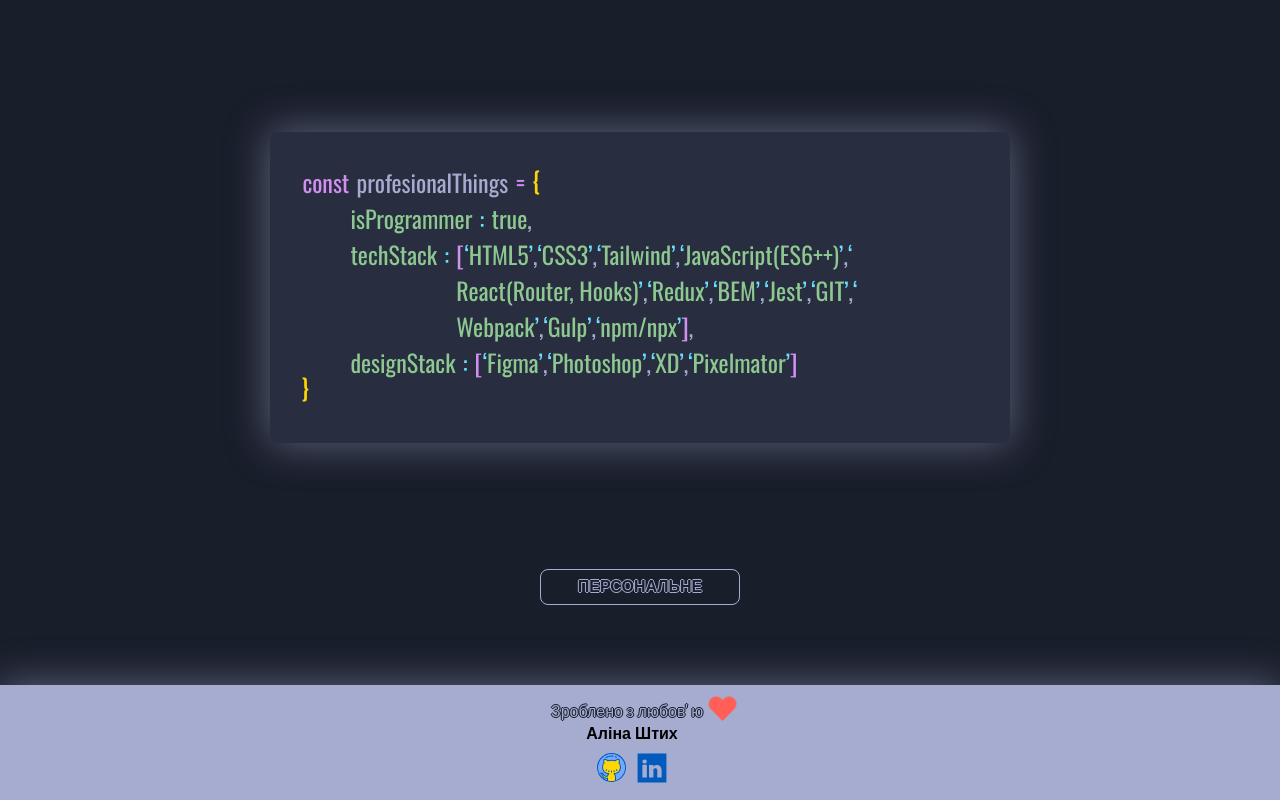
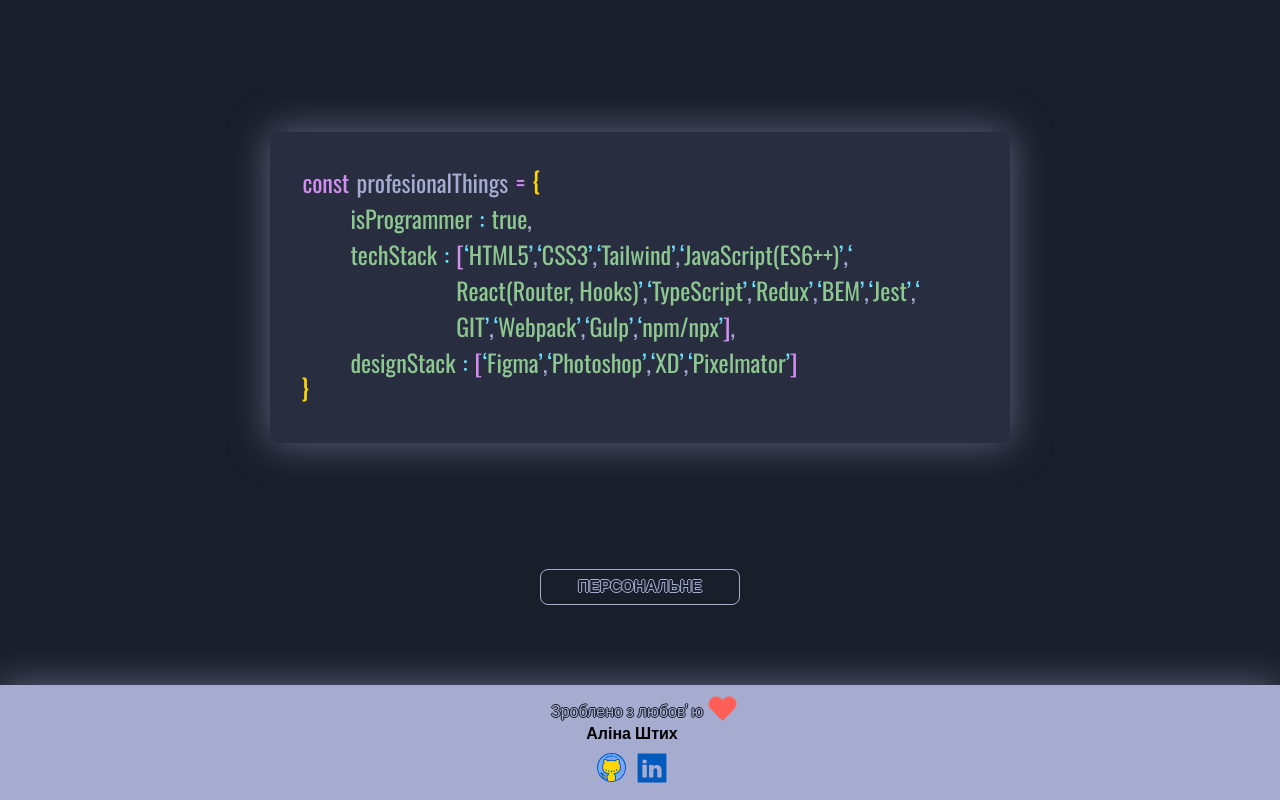
Before and after one commit to AlinaShtykhUA/my-portfolio, a React (Create React App) app: page /about in a window 1280 px wide. Both pictures are taken after a click on the button "НАВИЧКИ". Shown: the part 341-1141 px from the top of the page. Built offline with nearby package versions, Linux system fonts and the light colour scheme.

Commit message:
added new skill

```diff
--- a/src/pages/AboutPage.js
+++ b/src/pages/AboutPage.js
@@ -148,6 +148,9 @@ const AboutPage = () => {
                       <span className='blue'>‘</span>React(Router, Hooks)
                       <span className='blue'>’</span>
                       <span className='purple'>,</span>
+                      <span className='blue'>‘</span>TypeScript
+                      <span className='blue'>’</span>
+                      <span className='purple'>,</span>
                       <span className='blue'>‘</span>Redux
                       <span className='blue'>’</span>
                       <span className='purple'>,</span>
```
Also changed, not shown: 24 other files (tests, documents, lock files or other folders).
